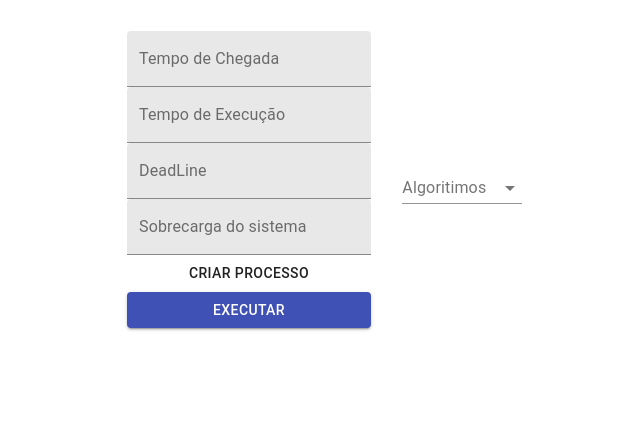
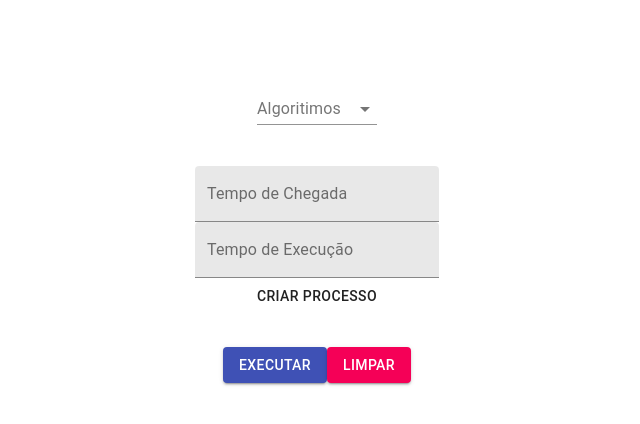
Before and after one commit to Focadecombate/Trabalho-SO, a React (Create React App) app: page / in a window 1280 px wide. Shown: the top 424 px of the page, without its empty margins (323-963 px from the left). Built offline with nearby package versions, Linux system fonts and the light colour scheme.

Commit message:
feature: add round-robin

```diff
--- a/src/@types/Process.ts
+++ b/src/@types/Process.ts
@@ -1,6 +1,5 @@
 export interface Process {
   tempoExecucao: number;
   deadLine?: number;
-  sobrecargaDoSistema?: number;
   tempoChegada: number;
 }
--- a/src/App.tsx
+++ b/src/App.tsx
@@ -5,6 +5,8 @@ import Chart from "react-google-charts";
 import { fifo } from "./algorithms/fifo";
 import { AlgorithmSelector } from "./components/select";
 import ProcessTable from "./components/processTable";
+import { sjf } from "./algorithms/sjf";
+import { roundRobin } from "./algorithms/round-robin";
 
 const useStyles = makeStyles(() => ({
   flex: {
@@ -26,35 +28,55 @@ function App() {
   const deadLine = useState("");
   const sobrecargaDoSistema = useState("");
 
+  const execute = (algo: string) => {
+    switch (algo) {
+      case "FIFO":
+        setGanttProcess(fifo(processos));
+        break;
+      case "SJF":
+        setGanttProcess(sjf(processos));
+        break;
+      case "EDF":
+        break;
+      case "Round-Robin":
+        setGanttProcess(
+          roundRobin(parseInt(sobrecargaDoSistema[0], 10), processos)
+        );
+        break;
+      default:
+        setGanttProcess(fifo(processos));
+        break;
+    }
+  };
+
+  const clearProcess = () => {
+    setProcessos([]);
+    setGanttProcess([]);
+  };
+
   function onSubmit(e: FormEvent) {
     e.preventDefault();
     setProcessos([
       ...processos,
       {
-        tempoChegada: parseFloat(tempoChegada[0]),
-        tempoExecucao: parseFloat(tempoExecucao[0]),
+        tempoChegada: parseInt(tempoChegada[0]),
+        tempoExecucao: parseInt(tempoExecucao[0]),
+        deadLine: parseInt(deadLine[0] ?? 0),
       },
     ]);
-
-    console.log(processos);
-  }
-
-  function callFIFO() {
-    setGanttProcess(fifo(processos));
-
-    console.log(ganttProcess);
   }
 
   return (
     <div className={classes.flex}>
       <Container>
         <AlgorithmSelector
-          callFifo={callFIFO}
+          execute={execute}
           onSubmit={onSubmit}
           deadline={deadLine}
           sobrecargaDoSistema={sobrecargaDoSistema}
           tempoChegada={tempoChegada}
           tempoExecucao={tempoExecucao}
+          clear={clearProcess}
         />
         {processos.length > 0 && <ProcessTable process={processos} />}
       </Container>
--- a/src/algorithms/fifo.ts
+++ b/src/algorithms/fifo.ts
@@ -1,28 +1,19 @@
 import { Process } from "../@types";
 
 export const fifo = (processes: Process[]): any[] => {
+  const processesWithOrder = processes.map((value, index) => ({
+    ...value,
+    nProcesso: index,
+  }));
   /* Ordena os processos por tempo de entrada */
-  const sortedProcess = processes.sort(
+  const sortedProcess = processesWithOrder.sort(
     (esquerda, direita) => esquerda.tempoChegada - direita.tempoChegada
   );
 
-  /* Tempo de execução do processo */
-  let clock = 0;
-  /* Tempo final de execução da pilha */
-  let sum = 0;
-
-  for (const process of sortedProcess) {
-    clock += process.tempoExecucao;
-    sum += clock - process.tempoChegada;
-  }
-
-  const handledProcess = sortedProcess.map((process, index) => {
-    clock += process.tempoExecucao;
-    sum += clock - process.tempoChegada;
-
+  const handledProcess = sortedProcess.map((process) => {
     return [
-      `task${index}`,
-      `task${index}`,
+      `Processo ${process.nProcesso}`,
+      `Processo ${process.nProcesso}`,
       new Date(2020, 1, 1, 1, 0, process.tempoChegada),
       new Date(2020, 1, 1, 1, 0, process.tempoExecucao),
       null,
--- a/src/algorithms/round-robin.ts
+++ b/src/algorithms/round-robin.ts
@@ -1,2 +1,35 @@
-const roundRobin = () => {};
+import { Process } from "../@types";
+
+const roundRobin = (quantum: number, processes: Process[]) => {
+  let partialExecution = processes.map((process) => process.tempoExecucao);
+
+  const executedProcess: any[] = [];
+
+  let clock = 0;
+  let id = 0;
+
+  while (partialExecution.some((value) => value > 0)) {
+    for (let index = 0; index < processes.length; index++) {
+      if (partialExecution[index] > 0) {
+        executedProcess.push([
+          `${id} Processo ${index} `,
+          `${id} Processo ${index} `,
+          new Date(2020, 1, 1, 1, 0, clock),
+          new Date(2020, 1, 1, 1, 0, clock + quantum),
+          null,
+          100,
+          null,
+        ]);
+        id++;
+        clock = clock + quantum;
+      }
+    }
+    partialExecution = partialExecution.map((value) => value - quantum);
+  }
+  console.log(executedProcess.length);
+  console.log(clock);
+
+  return executedProcess;
+};
+
 export { roundRobin };
--- a/src/algorithms/sjf.ts
+++ b/src/algorithms/sjf.ts
@@ -1,8 +1,14 @@
-import { Result, Process } from "../@types";
+import { Process } from "../@types";
 
-const sjf = (processes: Process[]): Result => {
+const sjf = (processes: Process[]): any[] => {
   /* Ordena os processos por tempo de execução */
-  const sortedProcess = processes.sort(
+
+  const processesWithOrder = processes.map((value, index) => ({
+    ...value,
+    nProcesso: index,
+  }));
+
+  const sortedProcess = processesWithOrder.sort(
     (esquerda, direita) => esquerda.tempoExecucao - direita.tempoExecucao
   );
 
@@ -26,10 +32,15 @@ const sjf = (processes: Process[]): Result => {
     }
   });
 
-  return {
-    ordemExec: sortedProcess,
-    tempoTotal: sum / sortedProcess.length,
-  };
+  return sortedProcess.map((process) => [
+    `Processo ${process.nProcesso}`,
+    `Processo ${process.nProcesso}`,
+    new Date(2020, 1, 1, 1, 0, process.tempoChegada),
+    new Date(2020, 1, 1, 1, 0, process.tempoExecucao),
+    null,
+    100,
+    null,
+  ]);
 };
 
 export { sjf };
--- a/src/components/processTable.tsx
+++ b/src/components/processTable.tsx
@@ -11,7 +11,7 @@ import { Process } from "../@types";
 
 const useStyles = makeStyles({
   table: {
-    minWidth: 650,
+    minWidth: 600,
   },
   root: {
     margin: "2%",
@@ -24,6 +24,7 @@ interface Props {
 
 export default function ProcessTable({ process }: Props) {
   const classes = useStyles();
+  console.log(process);
 
   return (
     <TableContainer className={classes.root} component={Paper}>
@@ -31,10 +32,9 @@ export default function ProcessTable({ process }: Props) {
         <TableHead>
           <TableRow>
             <TableCell>Ordem de Chegada</TableCell>
-            <TableCell align="right">Tempo de Chegada</TableCell>
-            <TableCell align="right">Tempo de Execução</TableCell>
-            <TableCell align="right">Deadline</TableCell>
-            <TableCell align="right">Sobrecarga do sistema</TableCell>
+            <TableCell>Tempo de Chegada</TableCell>
+            <TableCell>Tempo de Execução</TableCell>
+            {process[0].deadLine && <TableCell>Deadline</TableCell>}
           </TableRow>
         </TableHead>
         <TableBody>
@@ -43,12 +43,9 @@ export default function ProcessTable({ process }: Props) {
               <TableCell component="th" scope="row">
                 {index}
               </TableCell>
-              <TableCell align="right">{row.tempoChegada}</TableCell>
-              <TableCell align="right">{row.tempoExecucao}</TableCell>
-              <TableCell align="right">{row.deadLine ?? 0}</TableCell>
-              <TableCell align="right">
-                {row.sobrecargaDoSistema ?? 0}
-              </TableCell>
+              <TableCell>{row.tempoChegada}</TableCell>
+              <TableCell>{row.tempoExecucao}</TableCell>
+              {row.deadLine && <TableCell>{row.deadLine}</TableCell>}
             </TableRow>
           ))}
         </TableBody>
--- a/src/components/select.tsx
+++ b/src/components/select.tsx
@@ -1,5 +1,5 @@
 import { Container, TextField, Button, makeStyles } from "@material-ui/core";
-import React, { FormEvent } from "react";
+import { FormEvent, useState, ChangeEvent, useEffect } from "react";
 import { Selector } from "./selector";
 
 interface Props {
@@ -8,18 +8,21 @@ interface Props {
   sobrecargaDoSistema: [string, (value: string) => void];
   deadline: [string, (value: string) => void];
   tempoExecucao: [string, (value: string) => void];
-  callFifo: () => void;
+  execute: (algo: string) => void;
+  clear: () => void;
 }
 
 const useStyles = makeStyles(() => ({
   flex: {
     display: "flex",
-    flexDirection: "column",
     justifyContent: "center",
     alignItems: "stretch",
-    padding: "2%",
+    padding: "3%",
+    flexDirection: "column",
   },
   container: {
+    padding: "5%",
+    flexDirection: "column",
     display: "flex",
     alignItems: "center",
     justifyContent: "center",
@@ -33,17 +36,51 @@ export const AlgorithmSelector = ({
   deadline,
   sobrecargaDoSistema,
   tempoChegada,
-  callFifo,
+  execute,
   tempoExecucao,
+  clear,
 }: Props) => {
-  const [algorithm, setAlgorithm] = React.useState("");
+  const [algorithm, setAlgorithm] = useState("");
+  const [showDeadline, setShowDeadline] = useState(false);
+  const [showQuantum, setShowQuantum] = useState(false);
 
-  const handleChange = (event: React.ChangeEvent<{ value: unknown }>) => {
+  const handleChange = (event: ChangeEvent<{ value: unknown }>) => {
     setAlgorithm(event.target.value as string);
   };
+
+  useEffect(() => {
+    if (algorithm === "EDF") {
+      setShowDeadline(true);
+      setShowQuantum(false);
+      return;
+    }
+    if (algorithm === "Round-Robin") {
+      setShowQuantum(true);
+      setShowDeadline(false);
+      return;
+    }
+    setShowQuantum(false);
+    setShowDeadline(false);
+  }, [algorithm]);
+
   const classes = useStyles();
   return (
     <Container className={classes.container}>
+      <Selector
+        handleChange={handleChange}
+        state={algorithm}
+        label="Algoritimos"
+        values={Algoritimos}
+      />
+      {showQuantum && (
+        <TextField
+          name="Sobrecarga do sistema"
+          label="Sobrecarga do sistema"
+          variant="filled"
+          value={sobrecargaDoSistema[0]}
+          onChange={(event) => sobrecargaDoSistema[1](event.target.value)}
+        />
+      )}
       <form className={classes.flex} onSubmit={onSubmit}>
         <TextField
           name="Tempo de Chegada"
@@ -59,6 +96,7 @@ export const AlgorithmSelector = ({
           value={tempoExecucao[0]}
           onChange={(event) => tempoExecucao[1](event.target.value)}
         />
+        {showDeadline && (
           <TextField
             name="DeadLine"
             label="DeadLine"
@@ -66,29 +104,28 @@ export const AlgorithmSelector = ({
             value={deadline[0]}
             onChange={(event) => deadline[1](event.target.value)}
           />
-        <TextField
-          name="Sobrecarga do sistema"
-          label="Sobrecarga do sistema"
-          variant="filled"
-          value={sobrecargaDoSistema[0]}
-          onChange={(event) => sobrecargaDoSistema[1](event.target.value)}
-        />
+        )}
+
         <Button type="submit">Criar processo</Button>
+      </form>
+      <div>
         <Button
           type="button"
           variant="contained"
           color="primary"
-          onClick={callFifo}
+          onClick={() => execute(algorithm)}
         >
           Executar
         </Button>
-      </form>
-      <Selector
-        handleChange={handleChange}
-        state={algorithm}
-        label="Algoritimos"
-        values={Algoritimos}
-      />
+        <Button
+          type="button"
+          variant="contained"
+          color="secondary"
+          onClick={() => clear()}
+        >
+          Limpar
+        </Button>
+      </div>
     </Container>
   );
 };
```
Lines whose indentation alone changed are shown as unchanged.
